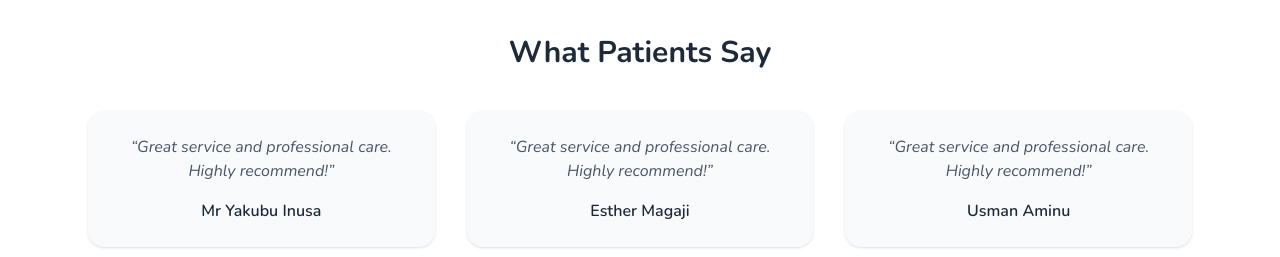
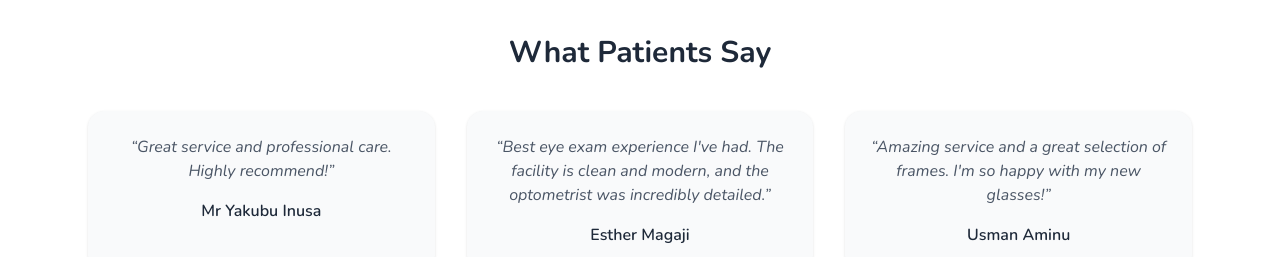
Before and after one commit to JoshTino/nobis, a React (Vite) app: page / in a window 1280 px wide. Shown: the part 2320-2577 px from the top of the page. Built offline with nearby package versions, Linux system fonts and the light colour scheme.

Commit message:
feat: updated testimonials

```diff
--- a/components/NobisLandingPage.jsx
+++ b/components/NobisLandingPage.jsx
@@ -46,11 +46,11 @@ export default function NobisLandingPage() {
     },
     {
       "name": "Esther Magaji",
-      "comment": "Great service and professional care. Highly recommend!"
+      "comment": "Best eye exam experience I've had. The facility is clean and modern, and the optometrist was incredibly detailed."
     },
     {
       "name": "Usman Aminu",
-      "comment": "Great service and professional care. Highly recommend!"
+      "comment": "Amazing service and a great selection of frames. I'm so happy with my new glasses!"
     }
   ];
 
```
